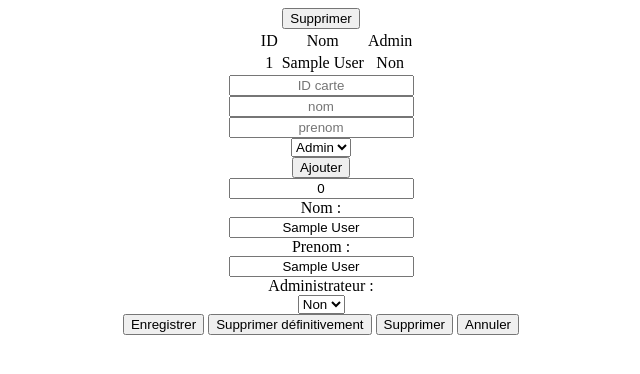
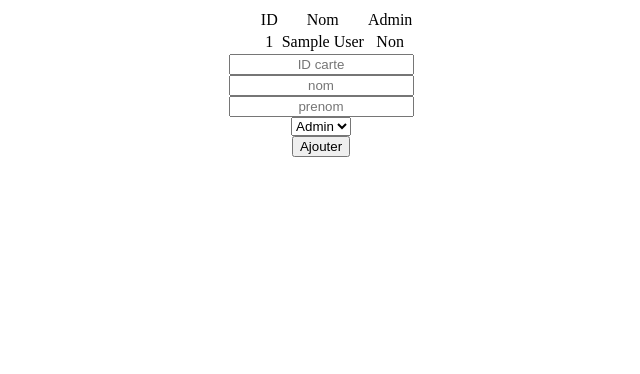
Before and after one commit to Clement-Cauet/Carter, a PHP site: page /index.php in a window 1280 px wide. Shown: the top 374 px of the page, without its empty margins (319-959 px from the left). Run offline with PHP 8.4, Linux system fonts and the light colour scheme; the visitor is signed in with stand-in values (Sample User, id 1); data that the repository does not hold is empty.

Commit message:
class fonctionnel

```diff
--- a/index.php
+++ b/index.php
@@ -14,67 +14,16 @@
 </head>
 
 <body>
+    <div class="contenu">
 
-    <!--<div class="EditCarte">
-        <form action="" method="">
-            <label>Editer la carte</label>
-            <textarea name="zoneEditCarte"></textarea>
-            <div>
-                <input type="button" value="Envoyer">
-            </div>
-        </form>
-    </div>-->
+        <div class="Data-bdd">
+            <?php $user->selectUser(); ?>
+        </div>
 
-    <!--<div class="Inscription">
-        <form action="" method="post">
-            <input type="text" name="nom" placeholder="Nom">
-            <input type="text" name="prenom" placeholder="Prenom">
-            <input type="button" value="S'inscrire">
-        </form>
+        <?php
+            $user->insertUser();
+        ?>
     </div>
-
-    <div class="Admin-insert">
-        <form method="post">
-            <input type="text" name="nom" placeholder="Nom">
-            <input type="text" name="prenom" placeholder="Prenom">
-            <select name="admin">
-                <option value="" disable select hidden>Admin</option>
-                <option value="Yes">Oui</option>
-                <option value="No">Non</option>
-            </select>
-            <input type="button" value="Ajouter">
-        </form>
-    </div>
-
-    <div class="Admin-update">
-        <form action="" method="post">
-            <input type="text" name="nom" placeholder="Nom">
-            <input type="text" name="prenom" placeholder="Prenom">
-            <select name="admin">
-                <option value="" disable select hidden>Admin</option>
-                <option value="Yes">Oui</option>
-                <option value="No">Non</option>
-            </select>
-            <input type="button" value="Modifier">
-        </form>
-    </div>-->
-
-    <div class="Admin-delete">
-        <form action="" method="">
-            <input type="button" value="Supprimer">
-        </form>
-    </div>
-
-    <div class="Data-bdd">
-        <?php $user->selectUser(); ?>
-    </div>
-
-<?php
-    $user->insertUser();
-    $user->formUser();
-
-?>
-
 
 </body>
 
--- a/src/class/users.php
+++ b/src/class/users.php
@@ -203,7 +203,7 @@
 
         // Affiche les données (id, login, admin) de l'utilisateur
         public function selectUser(){
-            $this->_req = "SELECT `user_id`, `carte_id`, `nom`, `prenom` FROM `users` WHERE 1";
+            $this->_req = "SELECT `user_id`, `carte_id`, `nom`, `prenom`, `admin` FROM `users`";
             $Result = $this->_bdd->query($this->_req);
             ?>
             <div class="user">
@@ -283,8 +283,8 @@
         </div>
             <?php
             if(isset($_POST['submit'])){
-                $carteid = $_POST['carte_id']; $prenom = $_POST['prenom']; $nom = $_POST['nom']; $admin = $_POST['admin'];
-                $this->_req = "INSERT INTO `users`(`carte_id`,`prenom`, `nom`, `admin`) VALUES('$carteid','$prenom', '$nom', '$admin')";
+                $carteid = $_POST['carte_id']; $nom = $_POST['nom']; $prenom = $_POST['prenom']; $admin = $_POST['admin'];
+                $this->_req = "INSERT INTO `users`(`carte_id`,`nom`, `prenom`, `admin`) VALUES('$carteid','$nom', '$prenom', '$admin')";
                 $this->_bdd->query($this->_req);
                 unset($_POST);
                 echo '<meta http-equiv="refresh" content="0">';
```
